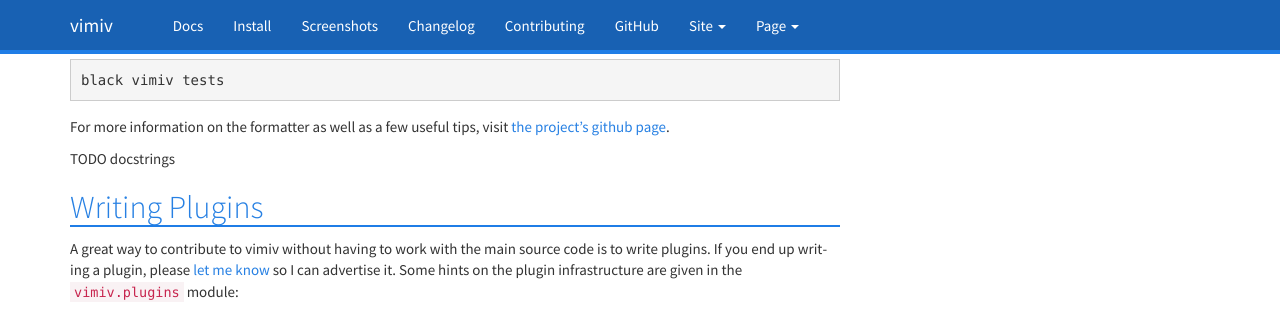
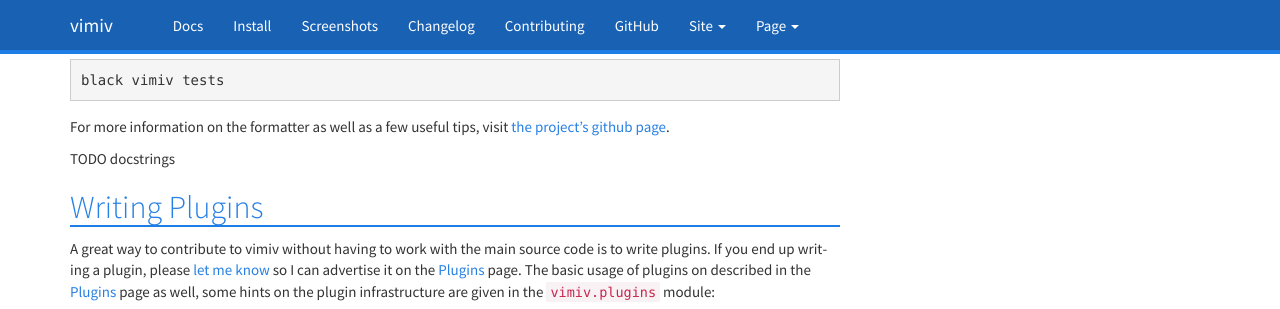
Before and after one commit to karlch/vimiv-qt, a Sphinx documentation site: the page built from docs/documentation/contributing.rst, in a window 1280 px wide and 900 px high, scrolled down 1972 px, cut to the strip 0-309 px from the top of the window. Built offline with Sphinx 7.4.7, drawn with Linux system fonts in a browser that asks for light colours.

Commit message:
Link general plugins and writing plugins docs
This helps discover the two from one another.

```diff
--- a/docs/documentation/configuration/plugins.rst
+++ b/docs/documentation/configuration/plugins.rst
@@ -1,3 +1,5 @@
+.. _plugins:
+
 #######
 Plugins
 #######
@@ -14,6 +16,9 @@
 
 * None, waiting for your plugin :)
 
+If you would like to write a plugin, some of the information on :ref:`writing_plugins`
+may be helpful to get started.
+
 In addition to plugins that can be added by the user, vimiv ships with a few default
 plugins that can be activated:
 
--- a/docs/documentation/contributing.rst
+++ b/docs/documentation/contributing.rst
@@ -113,14 +113,16 @@
 
 TODO docstrings
 
+.. _writing_plugins:
 
 Writing Plugins
 ---------------
 
 A great way to contribute to vimiv without having to work with the main source code is
 to write plugins. If you end up writing a plugin, please `let me know
-<karlch@protonmail.com>`_ so I can advertise it. Some hints on the plugin infrastructure
-are given in the ``vimiv.plugins`` module:
+<karlch@protonmail.com>`_ so I can advertise it on the :ref:`plugins` page. The basic
+usage of plugins on described in the :ref:`plugins` page as well, some hints on the
+plugin infrastructure are given in the ``vimiv.plugins`` module:
 
 .. automodule:: vimiv.plugins
    :members: load, get_plugins
```
